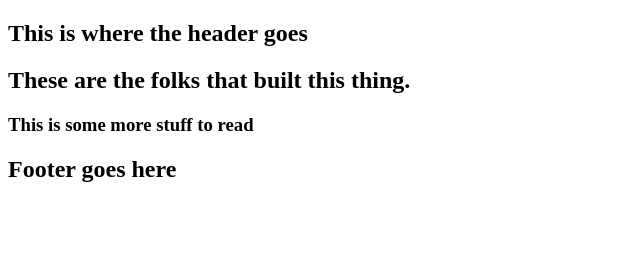
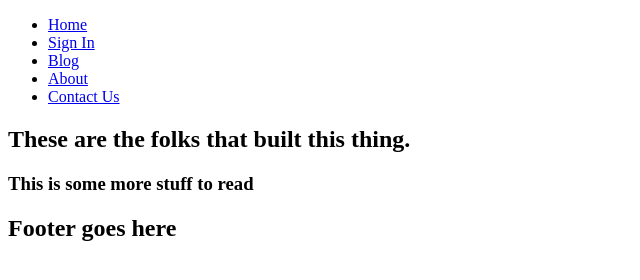
Before and after one commit to tayphill13/React-Gatsby-Blog, a Gatsby site in the folder gatsby-site/: page /about in a window 1280 px wide. Shown: the whole page, without its empty margins (0-640 px from the left). Built offline with nearby package versions, Linux system fonts and the light colour scheme; Gatsby itself is replaced by a stand-in of ours.

Commit message:
add some links to the header component
Co-authored-by: Hannah <hannah.beinstein@gmail.com>
Co-authored-by: aesadin <aesadin@gmail.com>
Co-authored-by: pearcy <paul@zotta.com>

```diff
--- a/gatsby-site/src/components/header.js
+++ b/gatsby-site/src/components/header.js
@@ -1,11 +1,19 @@
 import React from 'react';
+import { Link } from 'gatsby';
 
 export default function Header(){
   return (
-    <header>
-      <h2>This is where the header goes</h2>
+    <header className="header">
+      <nav>
+        <ul>
+          <li><Link to="/">Home</Link></li>
+          <li><Link to="/signin">Sign In</Link></li>
+          <li><Link to="/blog">Blog</Link></li>
+          <li><Link to="/about">About</Link></li>
+          <li><Link to="/contactUs">Contact Us</Link></li>
+        </ul>
+        </nav>
     </header>
-
 
   );
 }
--- a/gatsby-site/src/pages/about.js
+++ b/gatsby-site/src/pages/about.js
@@ -1,4 +1,4 @@
-import React from 'react'
+import React from 'react';
 import App from '../layouts/app';
 
 export default function About() {
--- a/gatsby-site/src/pages/blog.js
+++ b/gatsby-site/src/pages/blog.js
@@ -1,4 +1,4 @@
-import React from 'react'
+import React from 'react';
 import App from '../layouts/app';
 
 // export default function Blog() {
--- a/gatsby-site/src/pages/index.js
+++ b/gatsby-site/src/pages/index.js
@@ -1,4 +1,4 @@
-import React from "react"
+import React from "react";
 import App from '../layouts/app';
 
 export default function Home() {
```
Also changed, not shown: gatsby-site/src/pages/signin.js (added, +13 -0 lines), gatsby-site/src/pages/contactUs.js (renamed from gatsby-site/src/pages/contactInfo.js).
